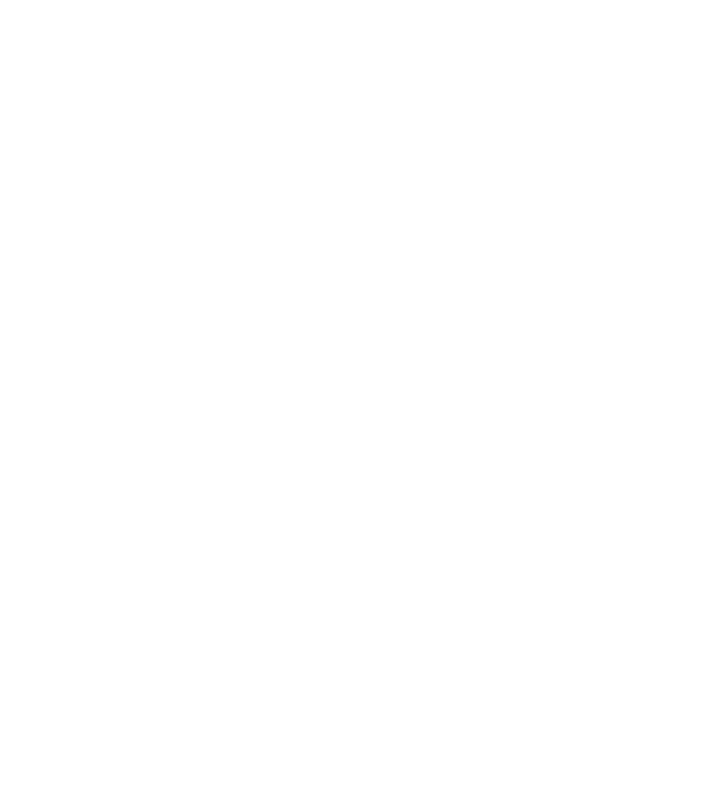
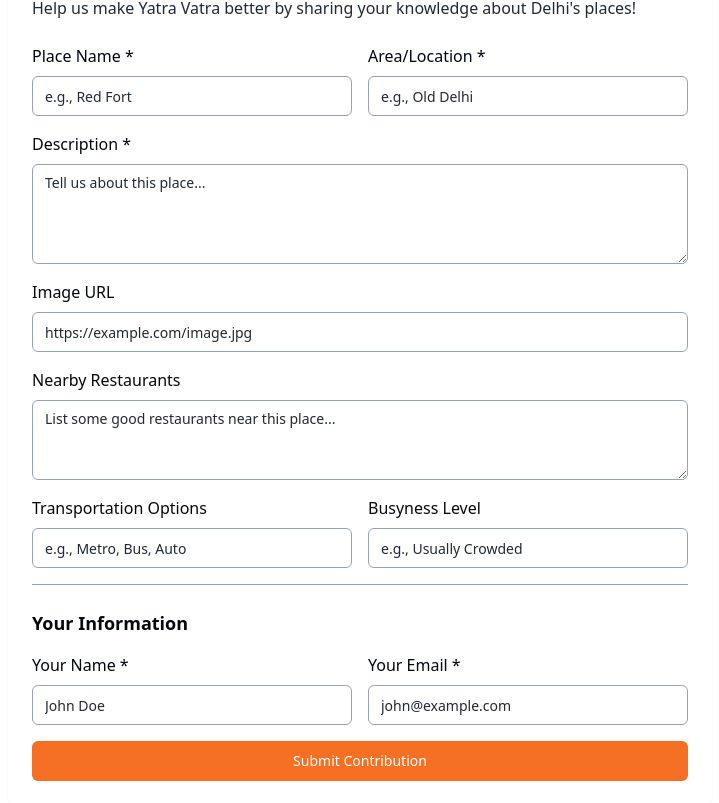
Before and after one commit to ArmaanBawa/yatravatra, a React (Vite) app: page /contribute in a window 1280 px wide. Before the commit this address had no page. Shown: the part 357-1160 px from the top of the page, without its empty margins (280-999 px from the left). Before the commit the page ends 800 px from the top, so only its background shows below. Built offline with nearby package versions, Linux system fonts and the light colour scheme.

Commit message:
feat: add crowd-sourcing functionality with contribution form

```diff
--- a/src/App.jsx
+++ b/src/App.jsx
@@ -26,6 +26,7 @@
 const PrivacyPolicy = lazy(() => import("@/pages/PrivacyPolicy"));
 const TermsOfService = lazy(() => import("@/pages/TermsOfService"));
 const MoreCities = lazy(() => import("@/pages/MoreCities"));
+const Contribute = lazy(() => import("@/pages/Contribute"));
 
 import { Toaster } from "@/components/ui/toaster";
 import { Analytics } from '@vercel/analytics/react';
@@ -48,6 +49,7 @@
           <Route path="/privacy-policy" element={<Layout><PrivacyPolicy /></Layout>} />
           <Route path="/terms-of-service" element={<Layout><TermsOfService /></Layout>} />
           <Route path="/more-cities" element={<Layout><MoreCities /></Layout>} />
+          <Route path="/contribute" element={<Layout><Contribute /></Layout>} />
         </Routes>
       </Suspense>
       <Analytics />
--- /dev/null
+++ b/src/components/ContributeForm.jsx
@@ -0,0 +1,183 @@
+import React, { useState } from "react";
+import { Button } from "@/components/ui/button";
+import { Input } from "@/components/ui/input";
+import { Textarea } from "@/components/ui/textarea";
+import { toast } from "@/components/ui/use-toast";
+
+const ContributeForm = () => {
+  const [isSubmitting, setIsSubmitting] = useState(false);
+
+  const handleSubmit = async (e) => {
+    e.preventDefault();
+    setIsSubmitting(true);
+
+    const formData = new FormData(e.target);
+    const data = {
+      placeName: formData.get("placeName"),
+      area: formData.get("area"),
+      description: formData.get("description"),
+      imageUrl: formData.get("imageUrl"),
+      nearbyRestaurants: formData.get("nearbyRestaurants"),
+      transport: formData.get("transport"),
+      busyness: formData.get("busyness"),
+      contributorName: formData.get("contributorName"),
+      contributorEmail: formData.get("contributorEmail"),
+    };
+
+    try {
+      // Here you would typically send this data to your backend
+      // For now, we'll just show a success message
+      console.log("Contribution data:", data);
+      toast({
+        title: "Thank you for your contribution!",
+        description: "We'll review your submission and add it to our guide soon.",
+      });
+      e.target.reset();
+    } catch (error) {
+      toast({
+        title: "Error",
+        description: "There was an error submitting your contribution. Please try again.",
+        variant: "destructive",
+      });
+    } finally {
+      setIsSubmitting(false);
+    }
+  };
+
+  return (
+    <div className="bg-card rounded-lg p-6 shadow-sm">
+      <h2 className="mb-6 text-2xl font-bold text-foreground">Contribute to Yatra Vatra</h2>
+      <p className="mb-6 text-muted-foreground">
+        Help us make Yatra Vatra better by sharing your knowledge about Delhi's places!
+      </p>
+
+      <form onSubmit={handleSubmit} className="space-y-4">
+        <div className="grid gap-4 md:grid-cols-2">
+          <div>
+            <label htmlFor="placeName" className="mb-2 block font-medium">
+              Place Name *
+            </label>
+            <Input
+              id="placeName"
+              name="placeName"
+              required
+              placeholder="e.g., Red Fort"
+            />
+          </div>
+
+          <div>
+            <label htmlFor="area" className="mb-2 block font-medium">
+              Area/Location *
+            </label>
+            <Input
+              id="area"
+              name="area"
+              required
+              placeholder="e.g., Old Delhi"
+            />
+          </div>
+        </div>
+
+        <div>
+          <label htmlFor="description" className="mb-2 block font-medium">
+            Description *
+          </label>
+          <Textarea
+            id="description"
+            name="description"
+            required
+            placeholder="Tell us about this place..."
+            className="min-h-[100px]"
+          />
+        </div>
+
+        <div>
+          <label htmlFor="imageUrl" className="mb-2 block font-medium">
+            Image URL
+          </label>
+          <Input
+            id="imageUrl"
+            name="imageUrl"
+            type="url"
+            placeholder="https://example.com/image.jpg"
+          />
+        </div>
+
+        <div>
+          <label htmlFor="nearbyRestaurants" className="mb-2 block font-medium">
+            Nearby Restaurants
+          </label>
+          <Textarea
+            id="nearbyRestaurants"
+            name="nearbyRestaurants"
+            placeholder="List some good restaurants near this place..."
+          />
+        </div>
+
+        <div className="grid gap-4 md:grid-cols-2">
+          <div>
+            <label htmlFor="transport" className="mb-2 block font-medium">
+              Transportation Options
+            </label>
+            <Input
+              id="transport"
+              name="transport"
+              placeholder="e.g., Metro, Bus, Auto"
+            />
+          </div>
+
+          <div>
+            <label htmlFor="busyness" className="mb-2 block font-medium">
+              Busyness Level
+            </label>
+            <Input
+              id="busyness"
+              name="busyness"
+              placeholder="e.g., Usually Crowded"
+            />
+          </div>
+        </div>
+
+        <div className="border-t pt-6">
+          <h3 className="mb-4 text-lg font-semibold">Your Information</h3>
+          <div className="grid gap-4 md:grid-cols-2">
+            <div>
+              <label htmlFor="contributorName" className="mb-2 block font-medium">
+                Your Name *
+              </label>
+              <Input
+                id="contributorName"
+                name="contributorName"
+                required
+                placeholder="John Doe"
+              />
+            </div>
+
+            <div>
+              <label htmlFor="contributorEmail" className="mb-2 block font-medium">
+                Your Email *
+              </label>
+              <Input
+                id="contributorEmail"
+                name="contributorEmail"
+                type="email"
+                required
+                placeholder="john@example.com"
+              />
+            </div>
+          </div>
+        </div>
+
+        <Button
+          type="submit"
+          className="w-full"
+          disabled={isSubmitting}
+        >
+          {isSubmitting ? "Submitting..." : "Submit Contribution"}
+        </Button>
+      </form>
+    </div>
+  );
+};
+
+export default ContributeForm;
--- a/src/components/Navbar.jsx
+++ b/src/components/Navbar.jsx
@@ -27,6 +27,7 @@
           <a href="#places" className="text-sm font-medium text-foreground hover:text-primary">Delhi Places</a>
           <Link to="/delhi-map" className="text-sm font-medium text-muted-foreground hover:text-primary">Delhi Map</Link>
           <Link to="/about-delhi" className="text-sm font-medium text-muted-foreground hover:text-primary">About Delhi</Link>
+          <Link to="/contribute" className="text-sm font-medium text-muted-foreground hover:text-primary">Contribute</Link>
           <span className="relative">
             <Link to="/more-cities" className="text-sm font-medium text-muted-foreground hover:text-primary">More Cities</Link>
             <span className="absolute -top-2 -right-2 rounded-full bg-primary px-2 py-0.5 text-[10px] font-bold text-primary-foreground">
--- /dev/null
+++ b/src/pages/Contribute.jsx
@@ -0,0 +1,33 @@
+import React from "react";
+import { useNavigate } from "react-router-dom";
+import { ArrowLeft } from "lucide-react";
+import { Button } from "@/components/ui/button";
+import ContributeForm from "@/components/ContributeForm";
+
+const Contribute = () => {
+  const navigate = useNavigate();
+
+  return (
+    <div className="min-h-screen bg-background py-12">
+      <div className="container max-w-3xl">
+        <div className="mb-8 flex items-center">
+          <Button onClick={() => navigate(-1)} variant="outline" className="mr-4">
+            <ArrowLeft className="mr-2 h-4 w-4" />
+            Back
+          </Button>
+          <h1 className="text-4xl font-bold text-foreground text-center w-full">Contribute to Yatra Vatra</h1>
+        </div>
+
+        <div className="mb-8 text-center">
+          <p className="text-lg text-muted-foreground">
+            Share your knowledge about Delhi's places and help others discover the city's hidden gems!
+          </p>
+        </div>
+
+        <ContributeForm />
+      </div>
+    </div>
+  );
+};
+
+export default Contribute;
```
